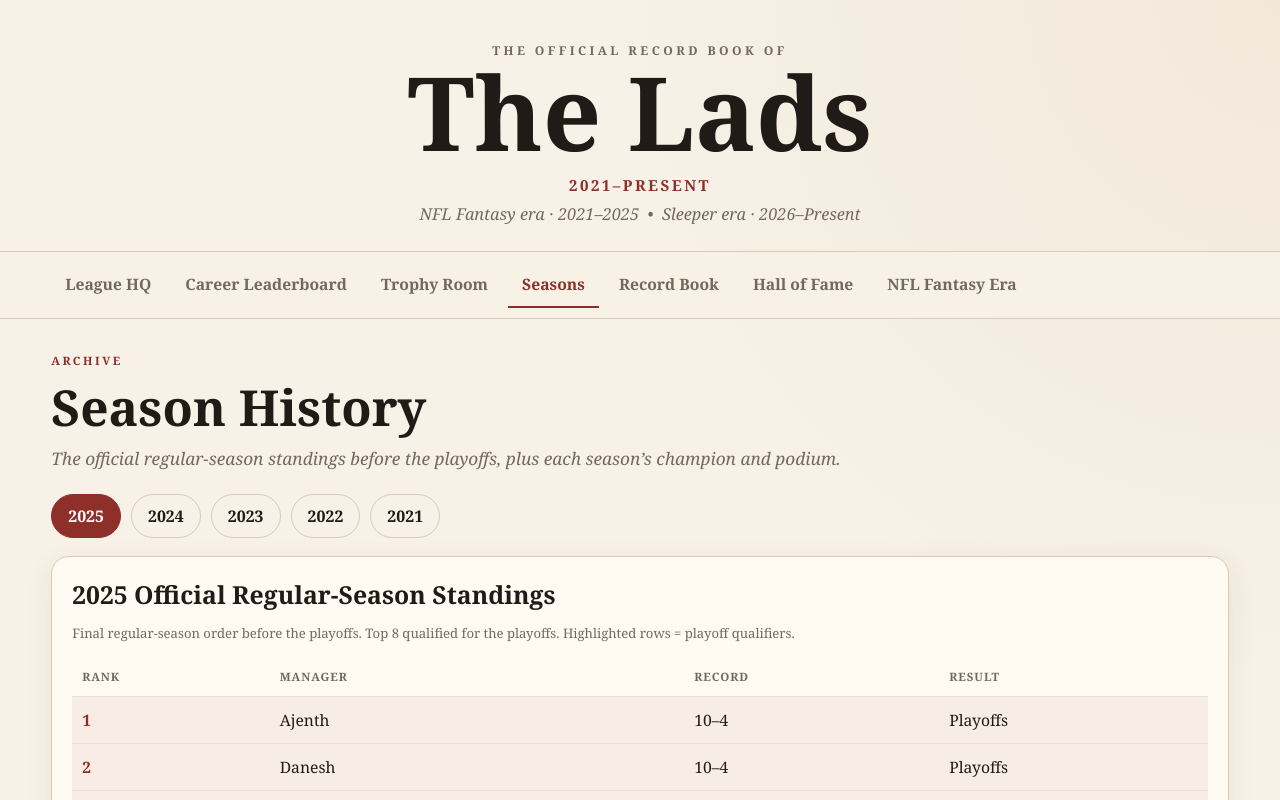
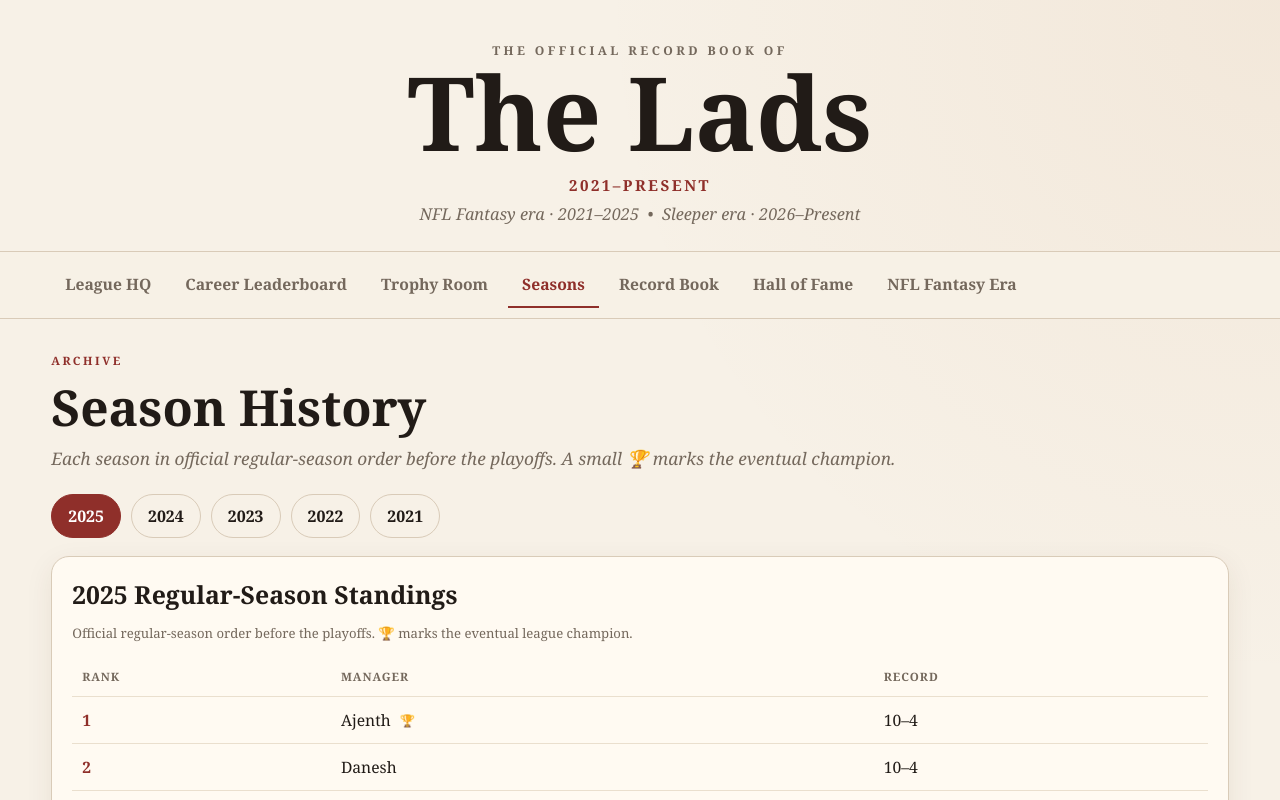
Before and after one commit to daneshthananathan2/theladsrecordbook.ca, a plain HTML site: page index.html in a window 1280 px wide. Both pictures are taken after a click on the button "Seasons". Shown: the top 800 px of the page. Drawn offline with Linux system fonts and the light colour scheme.

Commit message:
Update index.html

```diff
--- a/index.html
+++ b/index.html
@@ -251,6 +251,9 @@
       }
     }
 
+
+    .champ-mark{font-size:.78em;vertical-align:.08em;margin-left:5px}
+
   </style>
 
 
@@ -398,7 +401,7 @@
     <section class="page" id="seasons">
       <div class="section-kicker">Archive</div>
       <h2>Season History</h2>
-      <p class="lede">The official regular-season standings before the playoffs, plus each season’s champion and podium.</p>
+      <p class="lede">Each season in official regular-season order before the playoffs. A small 🏆 marks the eventual champion.</p>
       <div class="year-tabs" id="yearTabs"></div>
       <div class="card full" id="seasonStandings" style="margin-bottom:18px"></div>
       <div class="grid" id="seasonCards"></div>
@@ -563,7 +566,7 @@
     ];
 
 
-    const finalStandings = {
+    const regularSeasonStandings = {
       2021:[
         ["Anish","8–6"],["Danesh","11–3"],["Brendan Lee","9–5"],["Matt Lee","10–4"],["Brendan Sadhra","9–5"],["Branden","9–5"],
         ["Manas","6–8"],["Marco","7–7"],["Ryan","4–10"],["Yongjin","2–12"],["Daniel","5–9"],["Bodhi","4–10"]
@@ -586,13 +589,21 @@
       ]
     };
     function showSeasonStandings(year){
-      const cutoff = year <= 2022 ? 6 : 8;
+      const champions = {2021:"Anish", 2022:"Brendan Lee", 2023:"Corey", 2024:"Marco", 2025:"Ajenth"};
       document.querySelectorAll(".year-btn").forEach(b=>b.classList.toggle("active", Number(b.dataset.year)===year));
       document.getElementById("seasonStandings").innerHTML = `
-        <h3>${year} Official Regular-Season Standings</h3>
-        <p class="smallprint">Final regular-season order before the playoffs. Top ${cutoff} qualified for the playoffs. Highlighted rows = playoff qualifiers.</p>
-        <table><thead><tr><th>Rank</th><th>Manager</th><th>Record</th><th>Result</th></tr></thead>
-        <tbody>${finalStandings[year].map((x,i)=>`<tr class="${i<cutoff?'playoff-row':''}"><td class="rank">${i+1}</td><td>${x[0]}</td><td>${x[1]}</td><td>${i<cutoff?'Playoffs':'—'}</td></tr>`).join("")}</tbody></table>`;
+        <h3>${year} Regular-Season Standings</h3>
+        <p class="smallprint">Official regular-season order before the playoffs. 🏆 marks the eventual league champion.</p>
+        <table>
+          <thead><tr><th>Rank</th><th>Manager</th><th>Record</th></tr></thead>
+          <tbody>${regularSeasonStandings[year].map((x,i)=>`
+            <tr>
+              <td class="rank">${i+1}</td>
+              <td>${x[0]}${x[0]===champions[year] ? ' <span class="champ-mark" title="League champion">🏆</span>' : ''}</td>
+              <td>${x[1]}</td>
+            </tr>`).join("")}
+          </tbody>
+        </table>`;
     }
     function pct(x){return (x*100).toFixed(1)+"%"}
     function renderCareer(){
```
